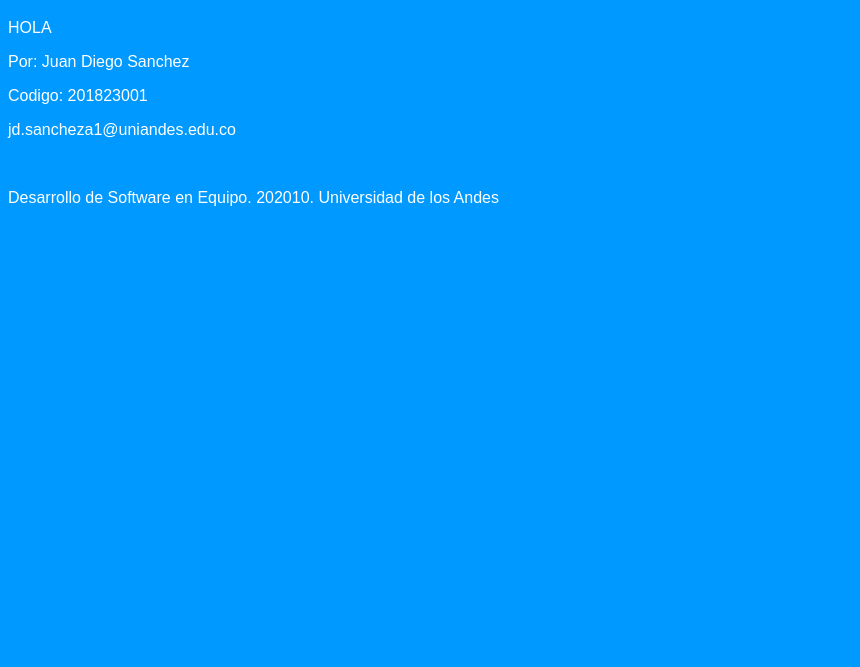
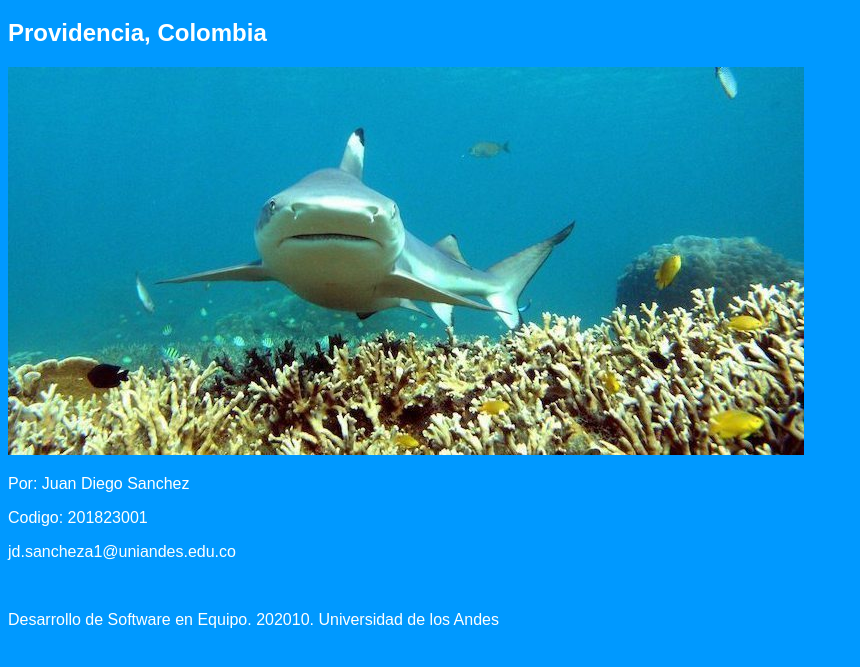
Before and after one commit to jdsancheza/t1stackblitz, a website: page index.html in a window 1280 px wide. Shown: the part 61-728 px from the top of the page, without its empty margins (0-860 px from the left). Drawn offline with Linux system fonts and the light colour scheme.

Commit message:
1 binaries uploaded

```diff
--- a/index.html
+++ b/index.html
@@ -3,12 +3,15 @@
 
 <head>
 	<link rel="stylesheet" href="./style.css">
-	<h1> Fauna Marina Providencia </h1>
   <title> Fauna Marina Providencia </title>
 </head>
 
 <body>
-  <p>HOLA </p>
+  <h1>Fauna Marina Providencia </h1>
+  <h2>Providencia, Colombia </h2>
+  <div>
+    <img src = "./foto.jpg">
+  </div>
 </body>
 
 <footer>
```
Also changed, not shown: foto.jpg (added).
